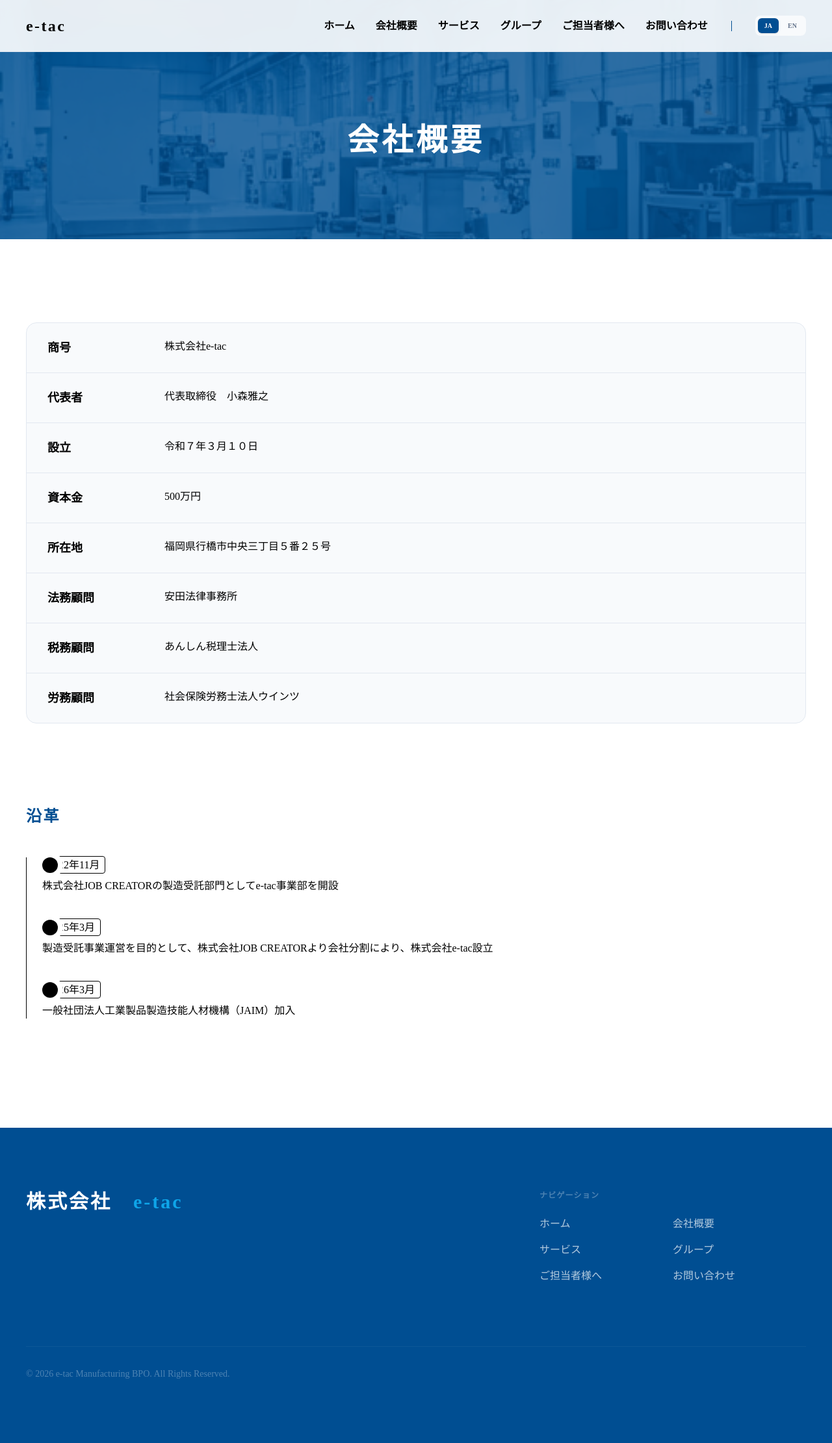
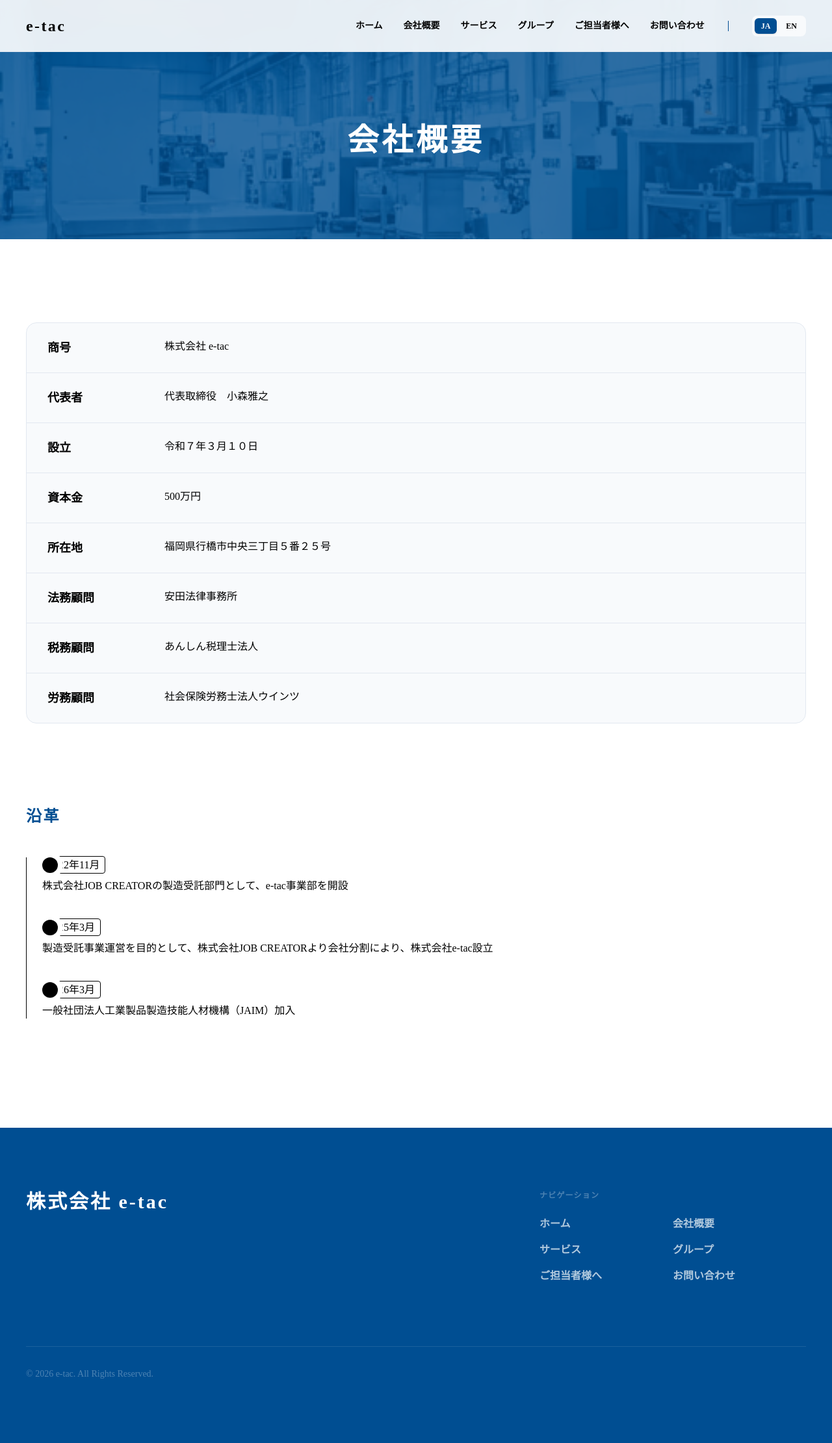
Before and after one commit to 011-jobcre/e-tac, a Django app: page /ja/about/ in a window 1280 px wide. Shown: the whole page at 65% size. Run offline with Django 5.2, Linux system fonts and the light colour scheme; style sheets or scripts are compiled from the project's sources.

Commit message:
update done

```diff
--- a/backend/templates/about.html
+++ b/backend/templates/about.html
@@ -18,43 +18,43 @@
     </section>
     <!-- Main Content -->
     <div class="container-content section-pad space-y-32">
-        <!-- Company Info Table -->
+        <!-- Company Info -->
         <section>
             <div class="minimal-card p-0 overflow-hidden bg-surface"
                  data-aos="fade-up"
                  data-aos-delay="200">
                 <div class="divide-y divide-border">
                     <div class="grid grid-cols-[180px_1fr]">
-                        <div class="px-8 py-6 font-bold text-lg">商号</div>
-                        <div class="px-8 py-6 font-medium">株式会社e-tac</div>
+                        <div class="px-8 py-6 font-bold text-lg">{% trans "商号" %}</div>
+                        <div class="px-8 py-6 font-medium">{% trans "株式会社 e-tac" %}</div>
                     </div>
                     <div class="grid grid-cols-[180px_1fr]">
-                        <div class="px-8 py-6 font-bold text-lg">代表者</div>
-                        <div class="px-8 py-6 font-medium">代表取締役　小森雅之</div>
+                        <div class="px-8 py-6 font-bold text-lg">{% trans "代表者" %}</div>
+                        <div class="px-8 py-6 font-medium">{% trans "代表取締役　小森雅之" %}</div>
                     </div>
                     <div class="grid grid-cols-[180px_1fr]">
-                        <div class="px-8 py-6 font-bold text-lg">設立</div>
-                        <div class="px-8 py-6 font-medium">令和７年３月１０日</div>
+                        <div class="px-8 py-6 font-bold text-lg">{% trans "設立" %}</div>
+                        <div class="px-8 py-6 font-medium">{% trans "令和７年３月１０日" %}</div>
                     </div>
                     <div class="grid grid-cols-[180px_1fr]">
-                        <div class="px-8 py-6 font-bold text-lg">資本金</div>
-                        <div class="px-8 py-6 font-medium">500万円</div>
+                        <div class="px-8 py-6 font-bold text-lg">{% trans "資本金" %}</div>
+                        <div class="px-8 py-6 font-medium">{% trans "500万円" %}</div>
                     </div>
                     <div class="grid grid-cols-[180px_1fr]">
-                        <div class="px-8 py-6 font-bold text-lg">所在地</div>
-                        <div class="px-8 py-6 font-medium">福岡県行橋市中央三丁目５番２５号</div>
+                        <div class="px-8 py-6 font-bold text-lg">{% trans "所在地" %}</div>
+                        <div class="px-8 py-6 font-medium">{% trans "福岡県行橋市中央三丁目５番２５号" %}</div>
                     </div>
                     <div class="grid grid-cols-[180px_1fr]">
-                        <div class="px-8 py-6 font-bold text-lg">法務顧問</div>
-                        <div class="px-8 py-6 font-medium">安田法律事務所</div>
+                        <div class="px-8 py-6 font-bold text-lg">{% trans "法務顧問" %}</div>
+                        <div class="px-8 py-6 font-medium">{% trans "安田法律事務所" %}</div>
                     </div>
                     <div class="grid grid-cols-[180px_1fr]">
-                        <div class="px-8 py-6 font-bold text-lg">税務顧問</div>
-                        <div class="px-8 py-6 font-medium">あんしん税理士法人</div>
+                        <div class="px-8 py-6 font-bold text-lg">{% trans "税務顧問" %}</div>
+                        <div class="px-8 py-6 font-medium">{% trans "あんしん税理士法人" %}</div>
                     </div>
                     <div class="grid grid-cols-[180px_1fr]">
-                        <div class="px-8 py-6 font-bold text-lg">労務顧問</div>
-                        <div class="px-8 py-6 font-medium">社会保険労務士法人ウインツ</div>
+                        <div class="px-8 py-6 font-bold text-lg">{% trans "労務顧問" %}</div>
+                        <div class="px-8 py-6 font-medium">{% trans "社会保険労務士法人ウインツ" %}</div>
                     </div>
                 </div>
             </div>
@@ -62,29 +62,29 @@
         <!-- History Timeline -->
         <section>
             <div class="mb-12" data-aos="fade-up" data-aos-delay="100">
-                <h2 class="section-title">沿革</h2>
+                <h2 class="section-title">{% trans "沿革" %}</h2>
             </div>
             <ol class="relative border-s" data-aos="fade-up" data-aos-delay="200">
                 <!-- 2022 -->
                 <li class="mb-10 ms-6">
                     <span class="absolute flex items-center justify-center w-6 h-6 bg-black rounded-full -inset-s-3 ring-8 ring-white shadow">
                     </span>
-                    <time class="border font-medium px-2 py-1 rounded">2022年11月</time>
-                    <h3 class="font-medium my-2">株式会社JOB CREATORの製造受託部門としてe-tac事業部を開設</h3>
+                    <time class="border font-medium px-2 py-1 rounded">{% trans "2022年11月" %}</time>
+                    <h3 class="font-medium my-2">{% trans "株式会社JOB CREATORの製造受託部門として、e-tac事業部を開設" %}</h3>
                 </li>
                 <!-- 2025 -->
                 <li class="mb-10 ms-6">
                     <span class="absolute flex items-center justify-center w-6 h-6 bg-black rounded-full -inset-s-3 ring-8 ring-white shadow">
                     </span>
-                    <time class="border font-medium px-2 py-1 rounded">2025年3月</time>
-                    <h3 class="font-medium my-2">製造受託事業運営を目的として、株式会社JOB CREATORより会社分割により、株式会社e-tac設立</h3>
+                    <time class="border font-medium px-2 py-1 rounded">{% trans "2025年3月" %}</time>
+                    <h3 class="font-medium my-2">{% trans "製造受託事業運営を目的として、株式会社JOB CREATORより会社分割により、株式会社e-tac設立" %}</h3>
                 </li>
                 <!-- 2026 -->
                 <li class="mb-10 ms-6">
                     <span class="absolute flex items-center justify-center w-6 h-6 bg-black rounded-full -inset-s-3 ring-8 ring-white shadow">
                     </span>
-                    <time class="border font-medium px-2 py-1 rounded">2026年3月</time>
-                    <h3 class="font-medium my-2">一般社団法人工業製品製造技能人材機構（JAIM）加入</h3>
+                    <time class="border font-medium px-2 py-1 rounded">{% trans "2026年3月" %}</time>
+                    <h3 class="font-medium my-2">{% trans "一般社団法人工業製品製造技能人材機構（JAIM）加入" %}</h3>
                 </li>
             </ol>
         </section>
--- a/backend/templates/base.html
+++ b/backend/templates/base.html
@@ -9,7 +9,7 @@
             {% block title %}
             {% endblock title %}
         </title>
-        <!-- Compiled CSS -->
+        <!-- CSS -->
         <link href="{% static 'css/output.css' %}" rel="stylesheet" />
         <!-- AOS -->
         <link href="https://unpkg.com/aos@2.3.1/dist/aos.css" rel="stylesheet" />
@@ -24,7 +24,9 @@
         {% endblock extra_head %}
     </head>
     <body class="font-sans bg-white antialiased flex flex-col min-h-screen">
+        <!-- Navigation Bar -->
         {% include "navbar.html" %}
+        <!-- Main -->
         <main class="flex-1">
             {% block content %}
             {% endblock content %}
@@ -33,54 +35,53 @@
         <footer class="bg-primary text-white">
             <div class="container-content py-20 lg:py-24">
                 <div class="grid grid-cols-1 md:grid-cols-8 gap-12 lg:gap-16">
-                    <!-- Brand -->
+                    <!-- Company -->
                     <div class="md:col-span-5">
-                        <div class="text-3xl font-black tracking-widest text-white mb-6">
-                            株式会社　<span class="text-secondary">e-tac</span>
-                        </div>
+                        <div class="text-3xl font-black tracking-widest text-white mb-6">{% trans "株式会社 e-tac" %}</div>
                     </div>
-                    <!-- Navigation -->
+                    <!-- Navigation Menu -->
                     <div class="md:col-span-3">
                         <p class="text-xs font-bold tracking-widest text-white/30 uppercase mb-6">{% trans "ナビゲーション" %}</p>
                         <ul class="grid grid-cols-2 space-y-4">
                             <li>
                                 <a href="{% url 'home' %}"
-                                   class="text-white/70 hover:text-white transition-colors">{% trans "ホーム" %}</a>
+                                   class="text-white/70 font-bold hover:text-white transition-colors">{% trans "ホーム" %}</a>
                             </li>
                             <li>
                                 <a href="{% url 'about' %}"
-                                   class="text-white/70 hover:text-white transition-colors">{% trans "会社概要" %}</a>
+                                   class="text-white/70 font-bold hover:text-white transition-colors">{% trans "会社概要" %}</a>
                             </li>
                             <li>
                                 <a href="{% url 'services' %}"
-                                   class="text-white/70 hover:text-white transition-colors">{% trans "サービス" %}</a>
+                                   class="text-white/70 font-bold hover:text-white transition-colors">{% trans "サービス" %}</a>
                             </li>
                             <li>
                                 <a href="{% url 'group' %}"
-                                   class="text-white/70 hover:text-white transition-colors">{% trans "グループ" %}</a>
+                                   class="text-white/70 font-bold hover:text-white transition-colors">{% trans "グループ" %}</a>
                             </li>
                             <li>
                                 <a href="{% url 'contact' %}"
-                                   class="text-white/70 hover:text-white transition-colors">{% trans "ご担当者様へ" %}</a>
+                                   class="text-white/70 font-bold hover:text-white transition-colors">{% trans "ご担当者様へ" %}</a>
                             </li>
                             <li>
                                 <a href="{% url 'inquiry' %}"
-                                   class="text-white/70 hover:text-white transition-colors">{% trans "お問い合わせ" %}</a>
+                                   class="text-white/70 font-bold hover:text-white transition-colors">{% trans "お問い合わせ" %}</a>
                             </li>
                         </ul>
                     </div>
                 </div>
-                <div class="mt-20 pt-8 border-t border-white/5 flex flex-col md:flex-row justify-between items-center gap-6 text-sm text-white/30">
-                    <p>© 2026 e-tac Manufacturing BPO. All Rights Reserved.</p>
+                <!-- Copyright -->
+                <div class="mt-20 pt-8 border-t border-white/10 text-sm text-white/30">
+                    <p>© <span id="current-year"></span> e-tac. All Rights Reserved.</p>
                 </div>
             </div>
         </footer>
-        <!-- GSAP -->
-        {% comment %} <script src="https://cdnjs.cloudflare.com/ajax/libs/gsap/3.12.5/gsap.min.js"></script> {% endcomment %}
-        {% comment %} <script src="https://cdnjs.cloudflare.com/ajax/libs/gsap/3.12.5/ScrollTrigger.min.js"></script> {% endcomment %}
         <!-- AOS -->
         <script src="https://unpkg.com/aos@2.3.1/dist/aos.js"></script>
         <script>AOS.init({ duration: 750, easing: 'ease-out-cubic', once: true });</script>
+        <script>
+            document.getElementById('current-year').textContent = new Date().getFullYear();
+        </script>
         {% block extra_scripts %}
         {% endblock extra_scripts %}
     </body>
--- a/backend/templates/inquiry.html
+++ b/backend/templates/inquiry.html
@@ -29,7 +29,7 @@
                         {% csrf_token %}
                         <div class="grid lg:grid-cols-2 gap-6">
                             <div class="space-y-2">
-                                <label class="text-base tracking-widest ml-1">
+                                <label class="text-sm tracking-widest ml-1">
                                     姓 <span class="text-red-500">*</span>
                                 </label>
                                 <input type="text"
--- a/backend/templates/navbar.html
+++ b/backend/templates/navbar.html
@@ -1,5 +1,4 @@
 {% load static i18n %}
-<!-- Minimalist Navbar -->
 <nav class="fixed top-0 left-0 right-0 z-100 transition-all duration-300 bg-white/90 backdrop-blur-md border-b border-border h-20 flex items-center">
     <div class="container-content w-full flex items-center justify-between">
         <!-- Logo -->
@@ -7,17 +6,17 @@
         <!-- Desktop Navigation -->
         <div class="hidden lg:flex items-center gap-6 lg:gap-8">
             <a href="{% url 'home' %}"
-               class="text-base font-semibold hover:text-secondary transition-colors">{% trans "ホーム" %}</a>
+               class="text-sm font-semibold hover:text-primary-light transition-colors">{% trans "ホーム" %}</a>
             <a href="{% url 'about' %}"
-               class="text-base font-semibold hover:text-secondary transition-colors">{% trans "会社概要" %}</a>
+               class="text-sm font-semibold hover:text-primary-light transition-colors">{% trans "会社概要" %}</a>
             <a href="{% url 'services' %}"
-               class="text-base font-semibold hover:text-secondary transition-colors">{% trans "サービス" %}</a>
+               class="text-sm font-semibold hover:text-primary-light transition-colors">{% trans "サービス" %}</a>
             <a href="{% url 'group' %}"
-               class="text-base font-semibold hover:text-secondary transition-colors">{% trans "グループ" %}</a>
+               class="text-sm font-semibold hover:text-primary-light transition-colors">{% trans "グループ" %}</a>
             <a href="{% url 'contact' %}"
-               class="text-base font-semibold hover:text-secondary transition-colors">{% trans "ご担当者様へ" %}</a>
+               class="text-sm font-semibold hover:text-primary-light transition-colors">{% trans "ご担当者様へ" %}</a>
             <a href="{% url 'inquiry' %}"
-               class="text-base font-semibold hover:text-secondary transition-colors">{% trans "お問い合わせ" %}</a>
+               class="text-sm font-semibold hover:text-primary-light transition-colors">{% trans "お問い合わせ" %}</a>
             <div class="h-4 w-px bg-primary mx-1"></div>
             <!-- Language Switcher -->
             <div class="flex items-center gap-1 bg-surface p-1 rounded-lg">
@@ -29,13 +28,13 @@
                     <button name="language"
                             value="ja"
                             type="submit"
-                            class="px-2.5 py-1 text-[10px] font-bold rounded-md transition-all {% if LANGUAGE_CODE == 'ja' %}bg-primary text-white shadow-sm{% else %}text-muted hover:text-primary{% endif %}">
+                            class="px-2.5 py-1 text-xs font-bold rounded-md transition-all {% if LANGUAGE_CODE == 'ja' %}bg-primary text-white shadow-sm{% else %}hover:text-primary-light{% endif %}">
                         JA
                     </button>
                     <button name="language"
                             value="en"
                             type="submit"
-                            class="px-2.5 py-1 text-[10px] font-bold rounded-md transition-all {% if LANGUAGE_CODE == 'en' %}bg-primary text-white shadow-sm{% else %}text-muted hover:text-primary{% endif %}">
+                            class="px-2.5 py-1 text-xs font-bold rounded-md transition-all {% if LANGUAGE_CODE == 'en' %}bg-primary text-white shadow-sm{% else %}hover:text-primary-light{% endif %}">
                         EN
                     </button>
                 </form>
@@ -60,27 +59,28 @@
     </div>
     <!-- Content container -->
     <div id="mobile-menu-content"
-         class="flex-1 flex flex-col items-center justify-center p-10 w-full translate-y-4 transition-transform duration-500 delay-100">
+         class="flex-1 flex flex-col items-center justify-start p-10 w-full translate-y-4 transition-transform duration-500 delay-100">
         <!-- Logo in menu -->
-        <div class="mb-16 w-full">
+        <div class="mb-12 w-full">
             <a href="{% url 'home' %}"
-               class="text-4xl font-black tracking-widest inline-block">e-tac</a>
+               class="text-2xl font-black tracking-widest inline-block">e-tac</a>
         </div>
         <!-- Menu links -->
-        <div class="flex flex-col items-center gap-8 w-full max-w-sm">
+        <div class="flex flex-col items-center gap-8 w-full">
             <a href="{% url 'home' %}"
-               class="w-full text-xl font-bold hover:text-secondary transition-colors">{% trans "ホーム" %}</a>
+               class="w-full text-base font-bold hover:text-primary-light transition-colors">{% trans "ホーム" %}</a>
             <a href="{% url 'about' %}"
-               class="w-full text-xl font-bold hover:text-secondary transition-colors">{% trans "会社概要" %}</a>
+               class="w-full text-base font-bold hover:text-primary-light transition-colors">{% trans "会社概要" %}</a>
             <a href="{% url 'services' %}"
-               class="w-full text-xl font-bold hover:text-secondary transition-colors">{% trans "サービス" %}</a>
+               class="w-full text-base font-bold hover:text-primary-light transition-colors">{% trans "サービス" %}</a>
             <a href="{% url 'group' %}"
-               class="w-full text-xl font-bold hover:text-secondary transition-colors">{% trans "グループ" %}</a>
+               class="w-full text-base font-bold hover:text-primary-light transition-colors">{% trans "グループ" %}</a>
             <a href="{% url 'contact' %}"
-               class="w-full text-xl font-bold hover:text-secondary transition-colors">{% trans "ご担当者様へ" %}</a>
+               class="w-full text-base font-bold hover:text-primary-light transition-colors">{% trans "ご担当者様へ" %}</a>
             <a href="{% url 'inquiry' %}"
-               class="w-full text-xl font-bold hover:text-secondary transition-colors">{% trans "お問い合わせ" %}</a>
+               class="w-full text-base font-bold hover:text-primary-light transition-colors">{% trans "お問い合わせ" %}</a>
             <div class="w-16 h-1 bg-border my-2 rounded-full"></div>
+            <!-- Language Switcher -->
             <div class="flex items-center gap-1 bg-surface p-1 rounded-lg">
                 <form action="{% url 'set_language' %}" method="post" class="flex gap-1">
                     {% csrf_token %}
@@ -90,13 +90,13 @@
                     <button name="language"
                             value="ja"
                             type="submit"
-                            class="px-2.5 py-1 text-sm font-bold rounded-md transition-all {% if LANGUAGE_CODE == 'ja' %}bg-primary text-white shadow-sm{% else %}text-muted hover:text-primary{% endif %}">
+                            class="px-2.5 py-1 text-sm font-bold rounded-md transition-all {% if LANGUAGE_CODE == 'ja' %}bg-primary text-white shadow-sm{% else %}hover:text-primary-light{% endif %}">
                         JA
                     </button>
                     <button name="language"
                             value="en"
                             type="submit"
-                            class="px-2.5 py-1 text-sm font-bold rounded-md transition-all {% if LANGUAGE_CODE == 'en' %}bg-primary text-white shadow-sm{% else %}text-muted hover:text-primary{% endif %}">
+                            class="px-2.5 py-1 text-sm font-bold rounded-md transition-all {% if LANGUAGE_CODE == 'en' %}bg-primary text-white shadow-sm{% else %}hover:text-primary-light{% endif %}">
                         EN
                     </button>
                 </form>
--- a/css_src/input.css
+++ b/css_src/input.css
@@ -15,12 +15,12 @@
 
     /* Primary Blue Palette — Brightened Corporate Blue */
     --color-primary: #004e92;
-    /* --color-primary-light: #0066cc;
-    --color-primary-dark: #003366; */
+    --color-primary-light: #0066cc;
+    --color-primary-dark: #003366;
 
     --color-secondary: #0ea5e9;
-    /* --color-secondary-light: #38bdf8;
-    --color-secondary-dark: #0284c7; */
+    --color-secondary-light: #38bdf8;
+    --color-secondary-dark: #0284c7;
 
     --color-accent: #00d2ff;
 
```
Also changed, not shown: other parts of css_src/input.css (+46 -10 lines), backend/templates/contact.html (+7 -5 lines), backend/templates/homepage.html (+30 -16 lines), backend/templates/services.html (+19 -12 lines), backend/static/images/e-tac-img-1.png (added), backend/static/images/e-tac-img-3.png (added), 1 other file.
